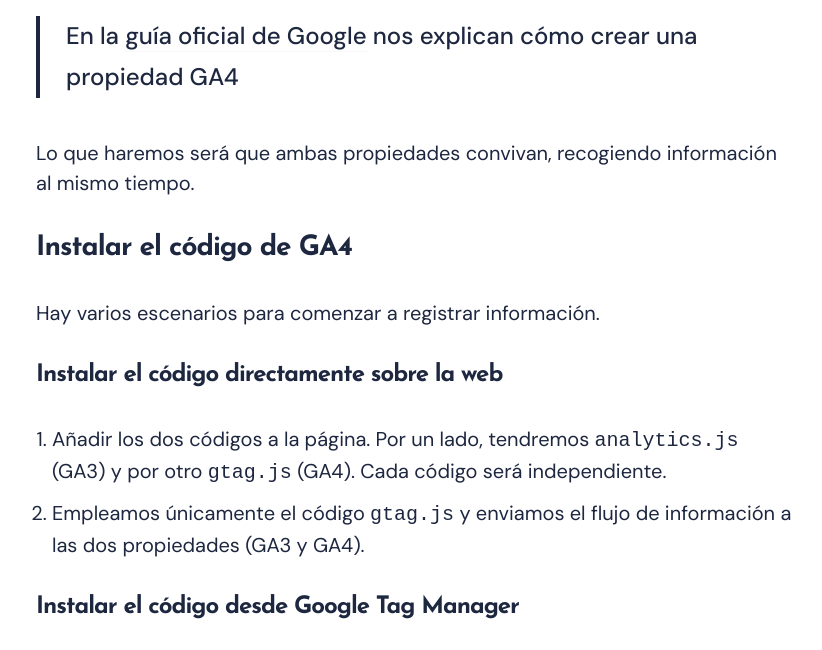
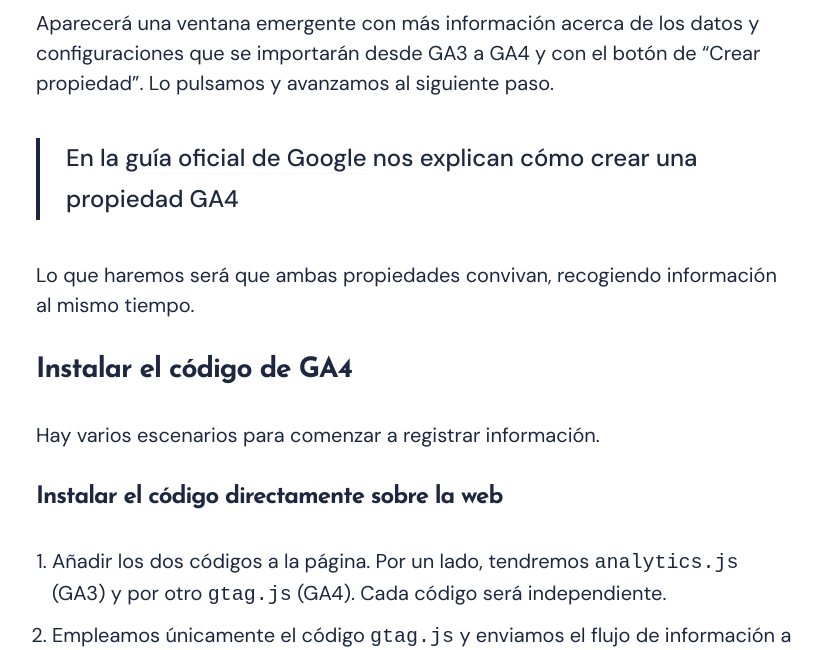
Before and after one commit to Emirodgar/w-avanzared, a Jekyll site: the page built from Google Analytics/google-analytics.md, in a window 1280 px wide and 900 px high, scrolled down 2316 px, cut to the strip 250-900 px from the top of the window. Shown: the whole strip, without its empty margins (224-1046 px from the left). Built offline with Jekyll 4.4.1, drawn with Linux system fonts in a browser that asks for light colours; nearby versions of some CDN libraries; part of the change alters nothing that is shown.

Commit message:
Google Analytics/google-analytics.md updated from https://stackedit.io/

```diff
--- a/Google Analytics/google-analytics.md
+++ b/Google Analytics/google-analytics.md
@@ -39,6 +39,8 @@ Tenemos dos opciones, conectar a esta cuenta una propiedad GA4 ya existente, o c
 
 ![enter image description here](https://i.imgur.com/NuMJBfM.png)
 
+Aparecerá una ventana emergente con más información acerca de los datos y configuraciones que se importarán desde GA3 a GA4 y con el botón de "Crear propiedad". Lo pulsamos y avanzamos al siguiente paso.
+
 > En la [guía oficial de Google](https://seranking.com/blog/google-analytics-setup/) nos explican cómo crear una propiedad GA4
 
 Lo que haremos será que ambas propiedades convivan, recogiendo información al mismo tiempo.
@@ -58,6 +60,6 @@ Nuestra recomendación es hacerlo a través de GTM, por facilidad y escalabilida
 
 
 <!--stackedit_data:
-eyJoaXN0b3J5IjpbLTMyMTQ0NTA4NiwyNzMxMTA2NTIsMTAyOD
-QwMzkyMCwtMTc2MjgxMDA3NCwtMjExMTQzMDE1MV19
+eyJoaXN0b3J5IjpbNjI1ODY3Njg2LDI3MzExMDY1MiwxMDI4ND
+AzOTIwLC0xNzYyODEwMDc0LC0yMTExNDMwMTUxXX0=
 -->
```
